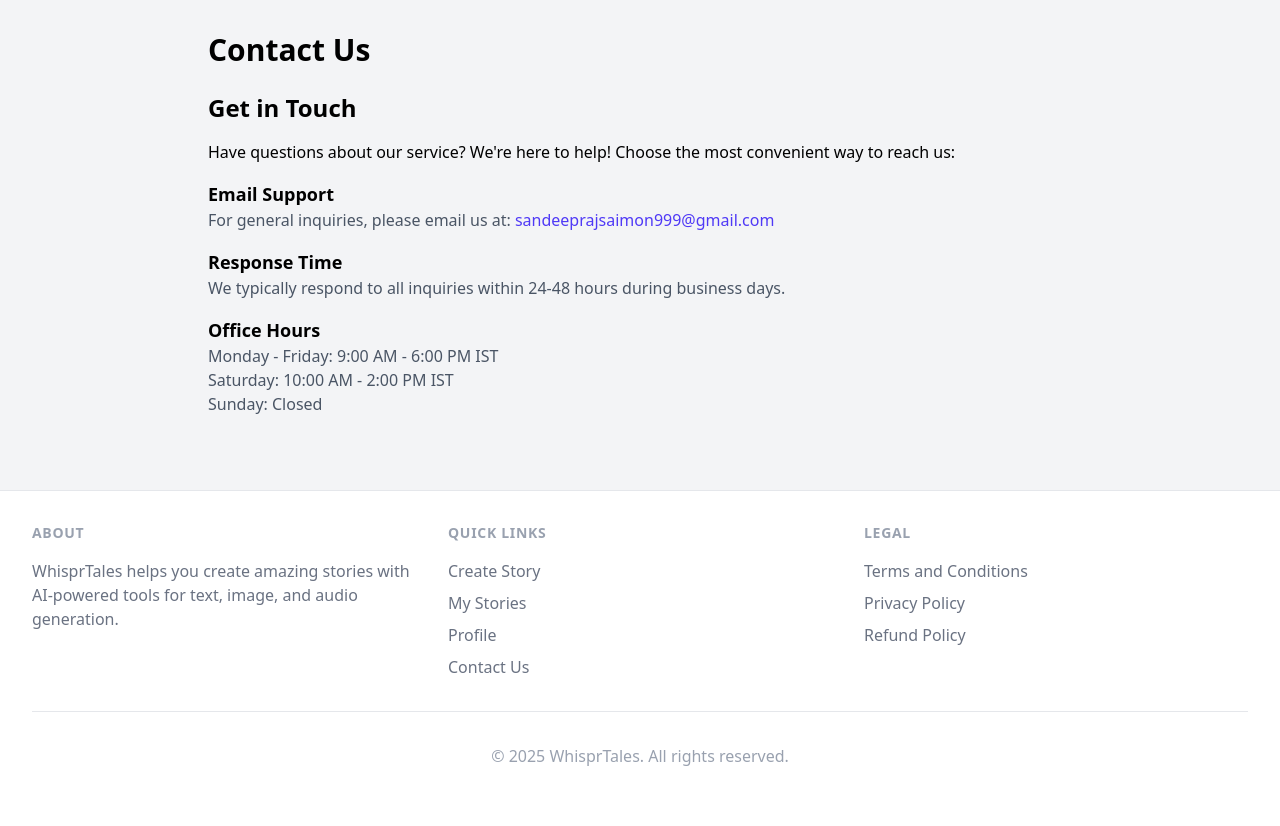
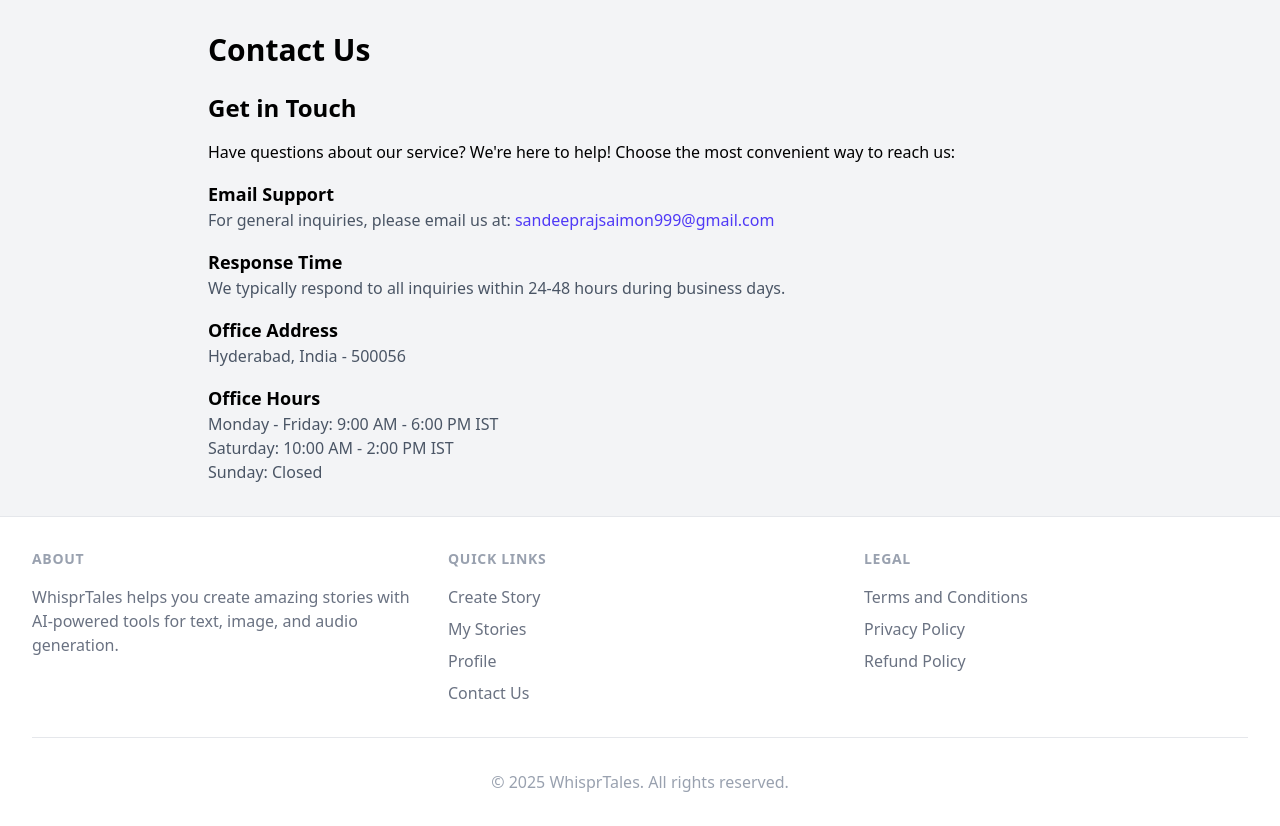
Before and after one commit to sandeep-raj-saimon/story-generator-frontend, a React (Vite) app: page /contact in a window 1280 px wide. Before the commit the page ends 800 px from the top, so only its background shows below. Built offline with nearby package versions, Linux system fonts and the light colour scheme; no server answers.

Commit message:
contact-us page

```diff
--- a/src/components/legal/ContactUs.jsx
+++ b/src/components/legal/ContactUs.jsx
@@ -74,7 +74,12 @@
                   We typically respond to all inquiries within 24-48 hours during business days.
                 </p>
               </div>
-
+              <div>
+                <h3 className="text-lg font-semibold">Office Address</h3>
+                <p className="text-gray-600">
+                  Hyderabad, India - 500056
+                </p>
+              </div>
               <div>
                 <h3 className="text-lg font-semibold">Office Hours</h3>
                 <p className="text-gray-600">
```
